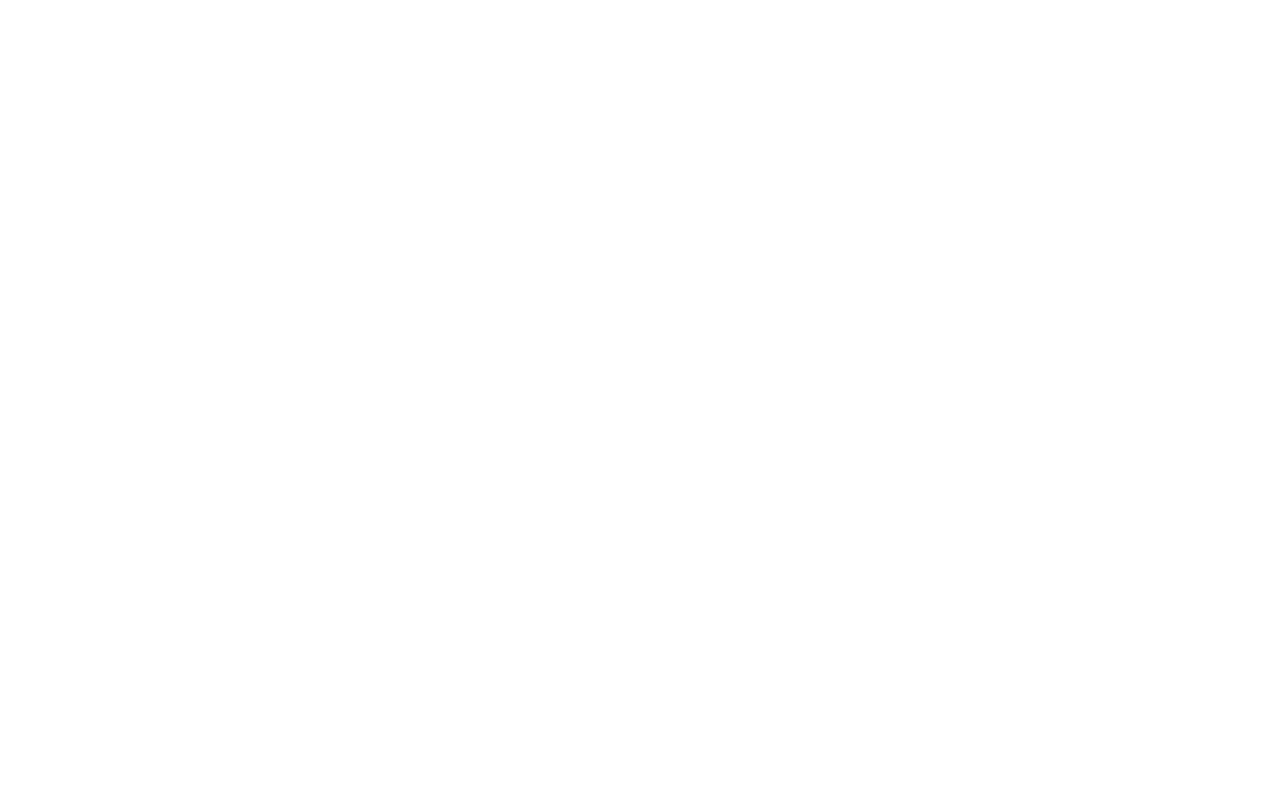
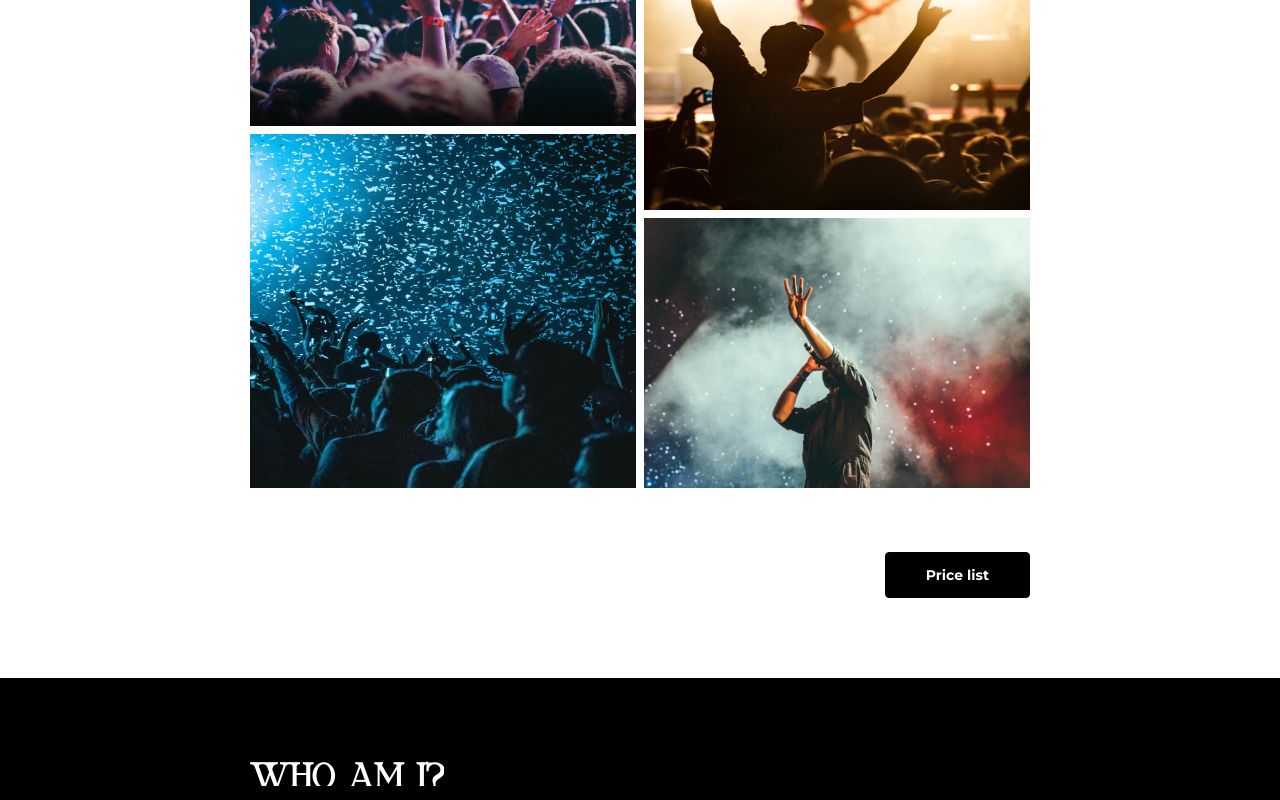
Before and after one commit to nathscode/whoisfde, a Next.js app: page / in a window 1280 px wide. Shown: the part 1180-1980 px from the top of the page. Before the commit the page ends 800 px from the top, so only its background shows below. Built offline with nearby package versions, Linux system fonts and the light colour scheme.

Commit message:
overflow-x  hidden to global.css

```diff
--- a/app/globals.css
+++ b/app/globals.css
@@ -75,9 +75,9 @@
 	* {
 		@apply border-border;
 		scroll-behavior: smooth;
-		overflow: hidden;
 	}
 	body {
 		@apply bg-background text-foreground;
+		overflow-x: hidden;
 	}
 }
```
